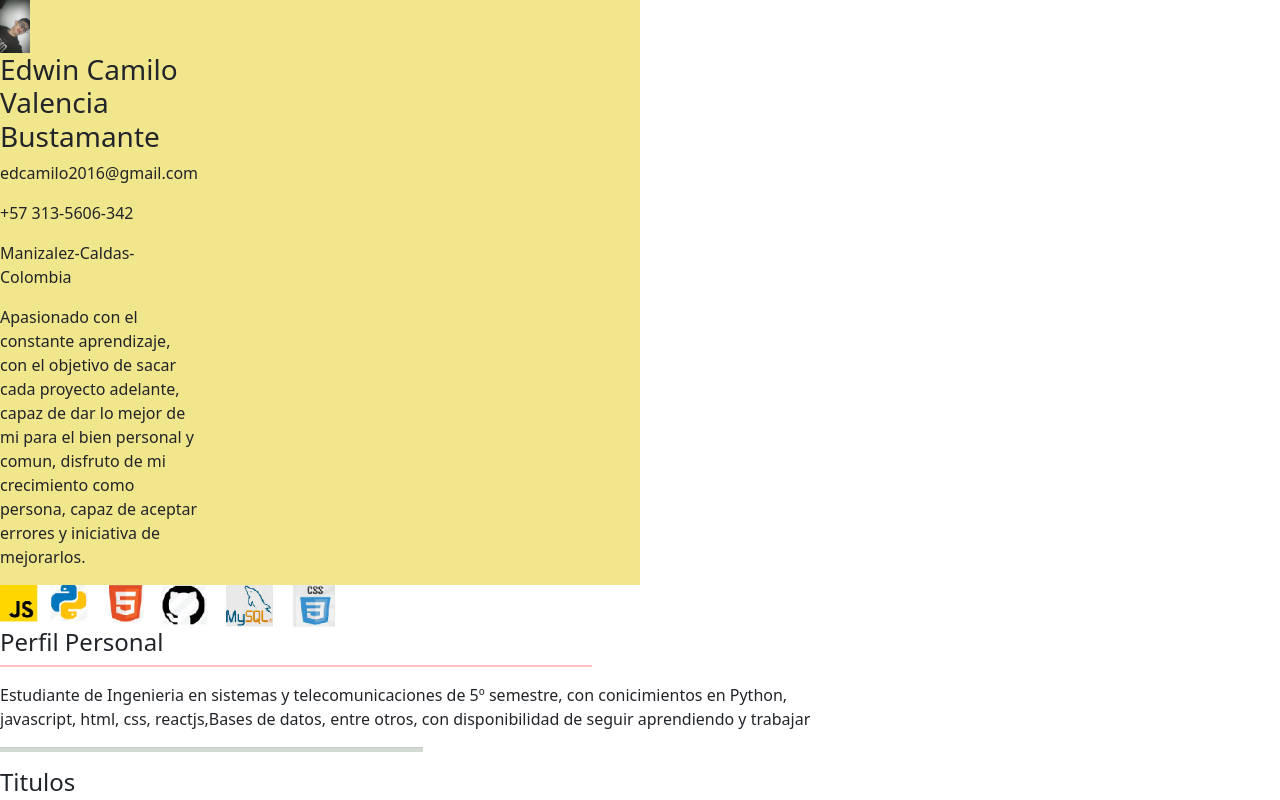
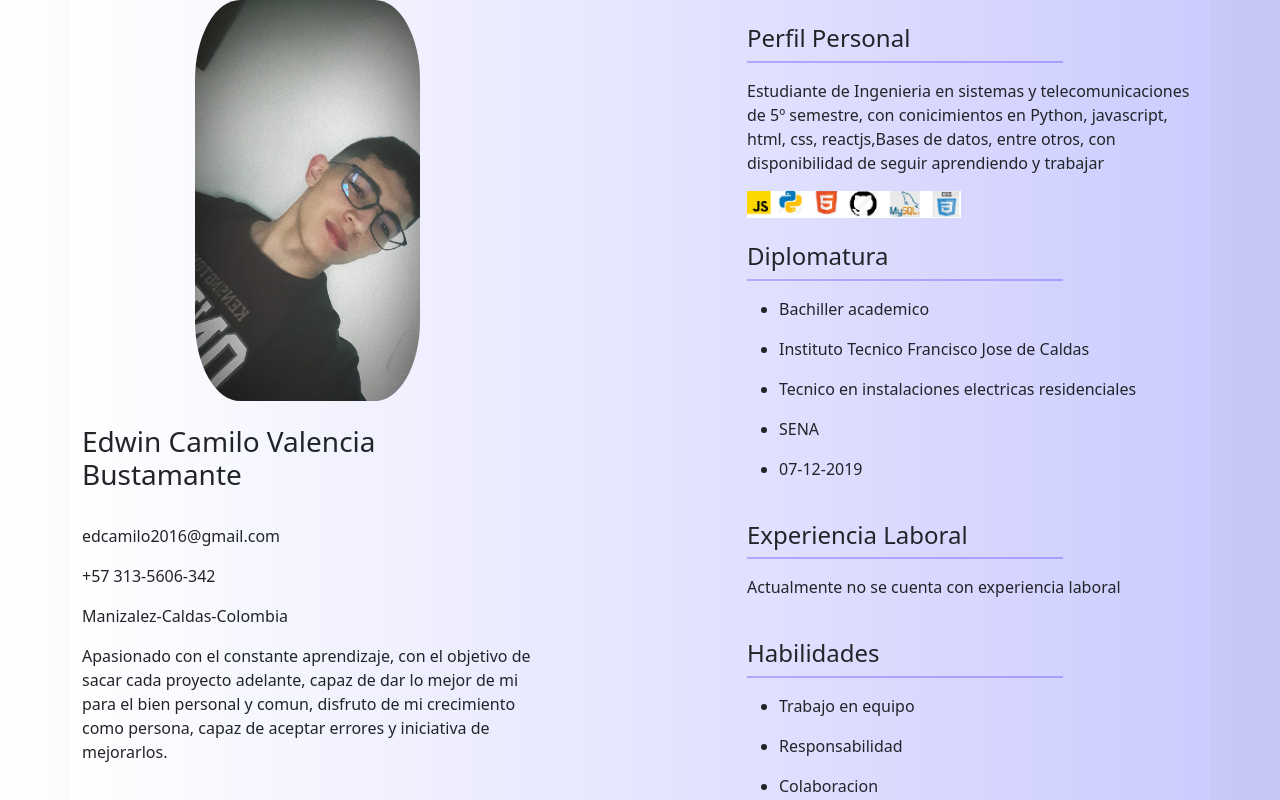
Before and after one commit to Edwincamilovalencia/curriculum, a React (Create React App) app: page / in a window 1280 px wide. Shown: the top 800 px of the page. Built offline with nearby package versions, Linux system fonts and the light colour scheme.

Commit message:
ingreso css

```diff
--- a/src/App.css
+++ b/src/App.css
@@ -1,26 +1,27 @@
-.container--main{
-  background-color: khaki;
-  width: 50%;
-}
-.imagen--picture{
-  width: 15%;
-}
-.main--letra{
-  text-align: right;
-}
-.logos--aplicaciones{
-  width: 40%;
-}
+
+
+
 .linea--hr1{
   margin-top: 1%;
   border: 1px
-  solid red;
+  solid rgb(38, 0, 255);
   height: 2px;
   width: 70%;
+}
+.fondo--main{
+  background: linear-gradient(to left, rgb(198, 198, 247), rgb(255, 255, 255));
+}
+.container {
+  background: linear-gradient(to left, rgb(204, 204, 255), rgb(255, 255, 255));
+}
 
+.imagen--picture {
+  width: 50%;
+  border-radius: 20%;
+  display: block;
+  margin-left: auto;
+  margin-right: auto;
 }
-.linea--hr2{
-  height: 5px;
+.logos--aplicaciones {
   width: 50%;
-  background-color: rgb(78, 110, 88);
 }
--- a/src/App.js
+++ b/src/App.js
@@ -9,28 +9,39 @@ import OfMainWorkExperience from './components/bodyWorkExperience';
 import OfMainHabilities from './components/bodyHabilities';
 import OfMainLenguages from './components/bodyLenguages';
 
+
+
 function App() {
   return (
-    <div>
-      <div className='container--main'>
-        <div class='row'>
-          <div class="col-4"><img className='imagen--picture' src={miCara} alt=' '></img>
-          <OfMain className='main--letra'/>
+    <div className='fondo--main'>
+      <div className="container">
+        <div className="row">
+          <div className="col-5">
+            <img className="imagen--picture" src={miCara} alt=" " />
+            <OfMain className="main--letra" />
           </div>
-        </div>
+          <div className="col-2"/>
+          <div className="col-5">
+            <div className="row">
+              <OfMainAboutMeDes />
+              <img
+                  className="logos--aplicaciones"
+                  src={logo}
+                  alt=" "
+                />
+              </div>
+              <br/>
+                <OfMainTitles />
+                <br/>
+                <OfMainWorkExperience />
+                <br/>
+                <OfMainHabilities />
+                <br/>
+                <OfMainLenguages />
+              </div>
+            </div>
+          </div>
       </div>
-      <div className='container--secundary'>
-        <div class='row'>
-          <div class="col-8"><img className='logos--aplicaciones' src={logo} alt=' '></img>
-          <OfMainAboutMeDes/>
-          <OfMainTitles/>
-          <OfMainWorkExperience/>
-          <OfMainHabilities/>
-          <OfMainLenguages/>
-          </div>
-        </div>
-      </div>
-    </div>
   );
 }
 export default App;
--- a/src/components/body/index.js
+++ b/src/components/body/index.js
@@ -3,7 +3,9 @@ import React from "react";
 function PersonalInfo(props) {
     return (
       <div className='information--personal'>
+        <br/>
         <h3>{props.name}</h3>
+        <br/>
         <p>{props.email}</p>
         <p>{props.phone}</p>
         <p>{props.address}</p>
--- a/src/components/bodyAboutMeDes/index.js
+++ b/src/components/bodyAboutMeDes/index.js
@@ -4,10 +4,10 @@ import React from "react";
 function AboutMeDes(props) {
     return (
       <div className='information--aboutMe'>
+        <br/>
         <h4>{props.aboutMe}</h4>
         <hr className='linea--hr1'/>
         <p>{props.text}</p>
-         <hr className='linea--hr2'/>
       </div>
     );
   }
--- a/src/components/bodyHabilities/index.js
+++ b/src/components/bodyHabilities/index.js
@@ -6,15 +6,13 @@ function Habilities(props){
         <h4>{props.Habilities}</h4>
         <hr className='linea--hr1'/>
         <ul>
-          <p>{props.workGroup}</p>
-          <p>{props.responsability}</p>
-          <p>{props.collaboration}</p>
+          <li><p>{props.workGroup}</p></li>
+          <li><p>{props.responsability}</p></li>
+          <li><p>{props.collaboration}</p></li>
         </ul>
-        <hr className='linea--hr2'/>
       </div>
     );
   }
-
 const myInfoHabilities={
     Habilities:'Habilidades',
     workGroup:'Trabajo en equipo',
--- a/src/components/bodyLenguages/index.js
+++ b/src/components/bodyLenguages/index.js
@@ -7,7 +7,7 @@ function Languages(props){
         <hr className='linea--hr1'/>
         <p>{props.Spanish}</p>
         <p>{props.English}</p>
-        <hr className='linea--hr2'/>
+
       </div>
     );
   }
--- a/src/components/bodyMyTitles/index.js
+++ b/src/components/bodyMyTitles/index.js
@@ -12,13 +12,12 @@ function Titles(props){
           <li><p>{props.school2}</p></li>
           <li><p>{props.date}</p></li>
         </ul>
-        <hr className='linea--hr2'/>
       </div>
     );
   }
 
 const myTitles ={
-    titles:'Titulos',
+    titles:'Diplomatura',
     degree1: 'Bachiller academico',
     degree2: 'Tecnico en instalaciones electricas residenciales',
     school1: 'Instituto Tecnico Francisco Jose de Caldas',
--- a/src/components/bodyWorkExperience/index.js
+++ b/src/components/bodyWorkExperience/index.js
@@ -6,14 +6,13 @@ function WorkExperience(props){
         <h4>{props.workExperience}</h4>
         <hr className='linea--hr1'/>
         <p>{props.text1}</p>
-        <hr className='linea--hr2'/>
       </div>
     );
   }
 
 const myInfoWorkExperience={
     workExperience:'Experiencia Laboral',
-    text1:'Actualmente no hay experiencia laboral'
+    text1:'Actualmente no se cuenta con experiencia laboral'
   }
 
 function CurriculumWorkExperience(props){
```
